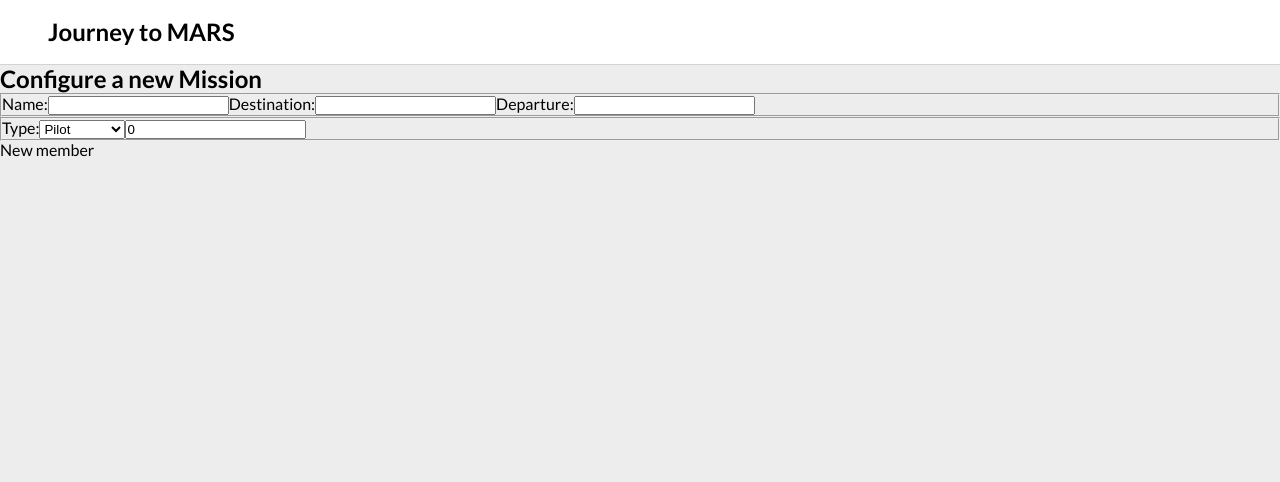
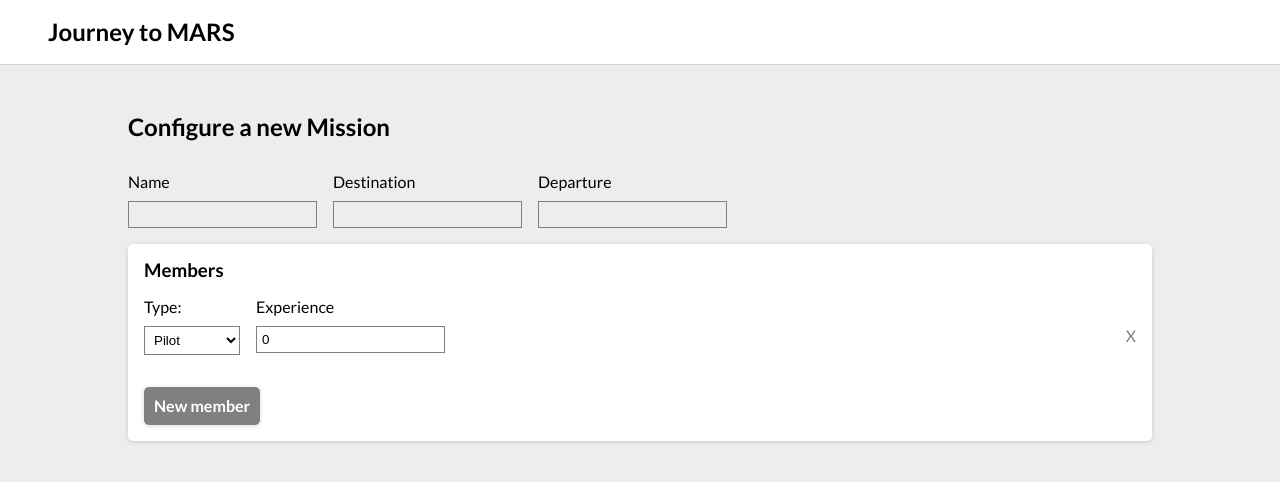
Before and after one commit to guadalazzo/JourneyOrchestrator, a React (Vite) app: page /create in a window 1280 px wide. Shown: the top 482 px of the page. Built offline with nearby package versions, Linux system fonts and the light colour scheme.

Commit message:
Styling and handling of members

```diff
--- a/src/components/Layout/Layout.scss
+++ b/src/components/Layout/Layout.scss
@@ -14,10 +14,18 @@ nav {
   background-color: $bg-color;
   height: 100vh;
   position: relative;
-
-  article {
-    margin: auto;
-    width: 80%;
-    padding-top: 3rem;
-  }
 }
+.main-content {
+  margin: auto;
+  width: 80%;
+  padding-top: 3rem;
+}
+.new-member {
+  background-color: $gray;
+  color: $white;
+  padding: 10px;
+  font-weight: 600;
+  border-radius: 5px;
+  box-shadow: rgba(0, 0, 0, 0.16) 0px 1px 4px;
+  margin-top: 1em;
+}
--- a/src/pages/MissionManagment/CreateMission.scss
+++ b/src/pages/MissionManagment/CreateMission.scss
@@ -0,0 +1,43 @@
+@import '../../components/variables';
+
+.mission-topinfo {
+  border: none;
+  margin-top: 2em;
+  margin-bottom: 1em;
+  display: flex;
+  gap: 1em;
+}
+.member-list {
+  background-color: $white;
+  box-shadow: rgba(0, 0, 0, 0.16) 0px 1px 4px;
+  border-radius: 5px;
+  padding: 1em;
+  fieldset {
+    border: none;
+  }
+}
+.field {
+  display: flex;
+  flex-direction: column;
+  input,
+  select {
+    margin-top: 10px;
+    padding: 5px;
+    background: none;
+    border: 1px solid $gray;
+  }
+}
+.member {
+  display: flex;
+  gap: 1em;
+  margin-top: 1em;
+  border-bottom: 1px solid $bordergray;
+  padding-bottom: 1em;
+  position: relative;
+  .remove-button {
+    color: $gray;
+    position: absolute;
+    top: 40%;
+    right: 0;
+  }
+}
--- a/src/pages/MissionManagment/CreateMission.tsx
+++ b/src/pages/MissionManagment/CreateMission.tsx
@@ -27,29 +27,38 @@ export default function CreateMission() {
   const handleAddMember = () => {
     setMembers((prevMembers) => [...prevMembers, { type: 'pilot', experience: '0' }]);
   };
+  const handleRemoveMember = (index: number, e) => {
+    e.preventDefault();
+    setMembers((prevMembers) => {
+      const updatedMembers = prevMembers.filter((_, i) => i !== index);
+      return updatedMembers;
+    });
+  };
   return (
-    <div>
+    <div className="main-content">
       <h2>Configure a new Mission</h2>
       <form>
         <fieldset className="mission-topinfo">
-          <label htmlFor="name">
-            Name:
+          <label htmlFor="name" className="field">
+            Name
             <input type="text" value={mission.name} name="name" onChange={handleChange}></input>
           </label>
-          <label htmlFor="destination">
-            Destination:
+          <label htmlFor="destination" className="field">
+            Destination
+            {/* TODO CHANGE FOR SELECT */}
             <input type="text" value={mission.destination} name="destination" onChange={handleChange}></input>
           </label>
-          <label htmlFor="date">
-            Departure:
+          <label htmlFor="date" className="field">
+            Departure
             <input type="text" value={mission.date} name="date" onChange={handleChange}></input>
           </label>
         </fieldset>
         <div className="member-list">
+          <h3>Members</h3>
           {members.map((member, index) => {
             return (
-              <fieldset key={`${member.type}-${index}`}>
-                <label>
+              <fieldset key={`${member.type}-${index}`} className="member">
+                <label className="field">
                   {member.type === 'passenger' ? 'Name:' : 'Type:'}
                   <select
                     value={member.type}
@@ -60,27 +69,41 @@ export default function CreateMission() {
                     <option value="engineer">Engineer</option>
                     <option value="passenger">Passanger</option>
                   </select>
+                </label>
+
                 {member.type === 'pilot' || member.type === 'engineer' ? (
+                  <label className="field">
+                    Experience
                     <input
-                      type="number"
                       id="experience"
                       placeholder="experience"
                       value={member.experience}
                       name="experience"
                       onChange={(e) => handleMemberChange(index, 'experience', e.target.value)}
                     />
+                  </label>
                 ) : null}
+
                 {member.type === 'engineer' && ( //TODO CAMBIAR POR UN SELECT
-                    <input
+                  <label className="field">
+                    Job
+                    <select
                       id="job"
-                      placeholder="job"
                       value={member.job}
                       name="job"
                       onChange={(e) => handleMemberChange(index, 'job', e.target.value)}
-                      type="number"
-                    />
+                    >
+                      <option>Navigation</option>
+                      <option>Solar panels</option>
+                      <option>Maintenance</option>
+                      <option>Mechanics</option>
+                    </select>
+                  </label>
                 )}
+
                 {member.type === 'passenger' && (
+                  <label className="field">
+                    Age
                     <input
                       id="age"
                       placeholder="age"
@@ -89,8 +112,12 @@ export default function CreateMission() {
                       onChange={(e) => handleMemberChange(index, 'age', e.target.value)}
                       type="text"
                     />
+                  </label>
                 )}
+
                 {member.type === 'passenger' && (
+                  <label className="field">
+                    Wealth
                     <input
                       id="wealth"
                       placeholder="wealth"
@@ -99,13 +126,16 @@ export default function CreateMission() {
                       onChange={(e) => handleMemberChange(index, 'wealth', e.target.value)}
                       type="text"
                     />
+                  </label>
                 )}
-                </label>
+                <button type="button" onClick={(e) => handleRemoveMember(index, e)} className="remove-button">
+                  X
+                </button>
               </fieldset>
             );
           })}
 
-          <button type="button" onClick={handleAddMember}>
+          <button type="button" onClick={handleAddMember} className="new-member">
             New member
           </button>
         </div>
--- a/src/pages/MissionManagment/missionManagment.ts
+++ b/src/pages/MissionManagment/missionManagment.ts
@@ -6,7 +6,7 @@ export type Pilot = {
 export type Engineer = {
   type: 'engineer';
   experience: string;
-  job: 'Navigation' | 'Solar panels' | 'Maintenance' | 'Mechanics' | 'Navigation';
+  job: 'Navigation' | 'Solar panels' | 'Maintenance' | 'Mechanics';
 };
 
 export type Passenger = {
--- a/src/pages/Missions/Missions.tsx
+++ b/src/pages/Missions/Missions.tsx
@@ -27,7 +27,7 @@ export default function Missions() {
   };
 
   return (
-    <div>
+    <div className="main-content">
       <div className="top-panel">
         <h2>Missions</h2>
         <Link className="top-panel_new-mission" to="/create">
```
Lines whose indentation alone changed are shown as unchanged.
